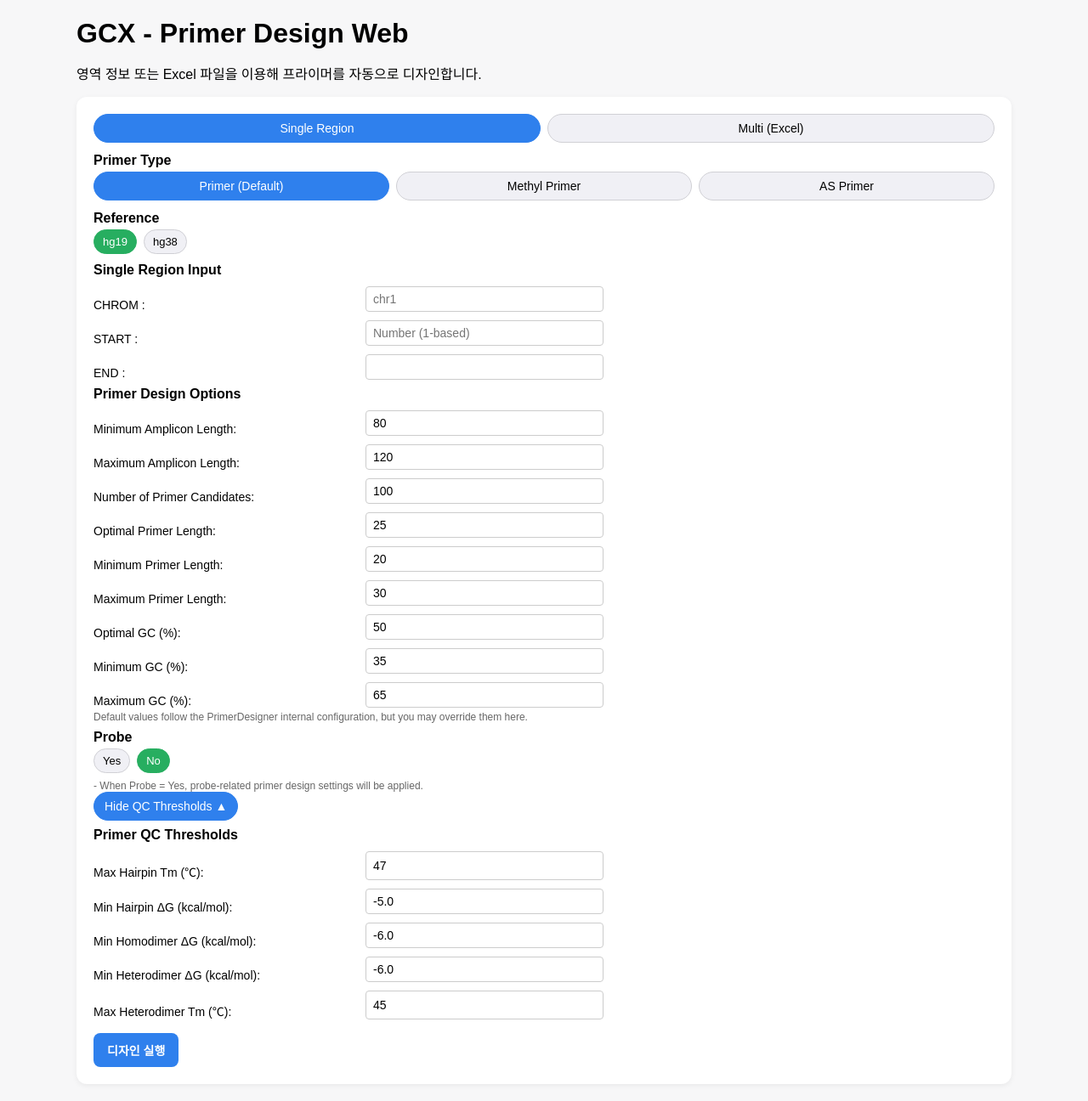
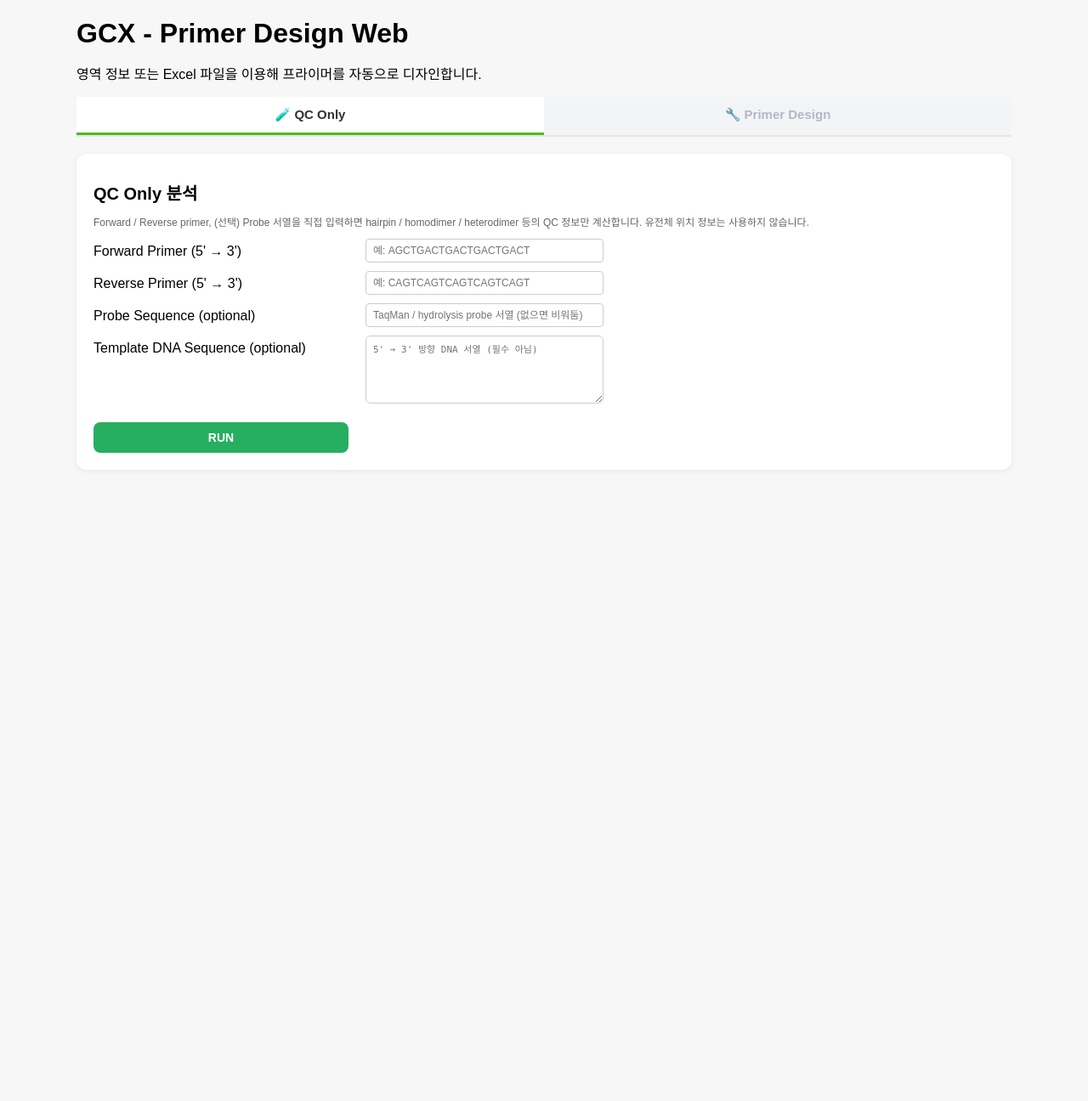
Before and after one commit to kjh918/pcr_designer, a FastAPI app: page / in a window 1280 px wide. Shown: the whole page at 85% size. After the commit the page ends 533 px from the top, so only its background shows below. Run offline with FastAPI, Linux system fonts and the light colour scheme; parts of the project's set-up code (start-up, migrations or seed data) failed here and were passed over.

Commit message:
251208.gen

```diff
--- a/mypkg/app/static/css/components.css
+++ b/mypkg/app/static/css/components.css
@@ -10,10 +10,10 @@
 
 /* 섹션 제목 (중복 정의 있었던 것 통합) */
 .section-title {
-    font-size: 16px;
+    font-size: 20px;
     font-weight: 600;
-    margin-top: 8px;
-    margin-bottom: 4px;
+    margin-top: 11px;
+    margin-bottom: 11px;
 }
 
 /* 상단 모드/옵션 배너 영역 */
@@ -37,9 +37,9 @@
 }
 
 .toggle-btn.active {
-    background: #2f80ed;
+    background: #27ae60;
     color: #ffffff;
-    border-color: #2f80ed;
+    border-color: #27ae60;
 }
 
 .toggle-btn:hover {
@@ -86,7 +86,7 @@
     padding: 10px 16px;
     border-radius: 8px;
     border: none;
-    background: #2f80ed;
+    background: #27ae60;
     color: #ffffff;
     font-weight: 600;
     cursor: pointer;
@@ -105,3 +105,40 @@
 .mode-section {
     margin-top: 10px;
 }
+/* QC / Design 탭 스타일 */
+/* ==============================
+   QC Only / Primer Design 탭 UI
+   ============================== */
+
+.qc-tabs {
+    display: flex;
+    justify-content: center;
+    margin-bottom: 20px;
+    border-bottom: 2px solid #e5e7eb; /* 밑줄 */
+    gap: 0;
+}
+
+.qc-tab-btn {
+    flex: 1;
+    text-align: center;
+    padding: 12px 14px;
+    border: none;
+    background: #f3f4f6;          /* 연한 회색 배경 */
+    color: #b6b6c7;               /* 중간 톤 텍스트 */
+    font-weight: 600;
+    font-size: 15px;
+    cursor: pointer;
+    transition: all 0.2s ease;
+    border-bottom: 3px solid transparent;
+    border-radius: 0;             /* pill 느낌 제거 - 탭처럼 보이도록 */
+}
+
+.qc-tab-btn:hover {
+    background: #e5e7eb;          /* hover 시 약간 진해짐 */
+}
+
+.qc-tab-btn.active {
+    background: #ffffff;
+    color: #30332f;               /* 파란색 강조 */
+    border-bottom-color: #4aba1e; /* active 탭 하단 파란 라인 */
+}
--- a/mypkg/app/static/css/form.css
+++ b/mypkg/app/static/css/form.css
@@ -1,9 +1,9 @@
-/* static/css/form.css */
+w/* static/css/form.css */
 
 label {
     display: block;
     margin-top: 8px;
-    font-size: 14px;
+    font-size: 111px;
 }
 
 input[type="text"],
@@ -14,7 +14,7 @@
     padding: 6px 8px;
     border-radius: 6px;
     border: 1px solid #ccccd4;
-    font-size: 14px;
+    font-size: 11px;
     box-sizing: border-box;
 }
 
@@ -45,7 +45,7 @@
 
 .primer-form input {
     padding: 6px 8px;
-    font-size: 14px;
+    font-size: 12px;
     border: 1px solid #ccc;
     border-radius: 4px;
     width: 100%;
--- a/mypkg/app/static/js/toggles.js
+++ b/mypkg/app/static/js/toggles.js
@@ -1,15 +1,23 @@
-
 // static/js/toggles.js
-// For browser
 
 document.addEventListener("DOMContentLoaded", () => {
-    // === Mode 토글 ===
+    initModeToggle();
+    initPrimerTypeToggle();
+    initReferenceToggle();
+    initProbeToggle();
+    initQcPanelToggle();
+    initQcViewToggle();   // ← 이 줄이 실제로 있는지!
+});
+
+// === 1) Single / Multi 설계 모드 토글 ===
+function initModeToggle() {
     const modeInput = document.getElementById("mode-input");
     const singleSection = document.getElementById("single-section");
     const multiSection = document.getElementById("multi-section");
     const modeBtns = document.querySelectorAll(".mode-btn");
 
-    if (modeInput && singleSection && multiSection && modeBtns.length > 0) {
+    if (!modeInput || !singleSection || !multiSection || !modeBtns.length) return;
+
     modeBtns.forEach(btn => {
         btn.addEventListener("click", () => {
             const mode = btn.getAttribute("data-mode");
@@ -29,11 +37,13 @@
     });
 }
 
-    // === Primer Type 토글 ===
+// === 2) Primer Type 토글 ===
+function initPrimerTypeToggle() {
     const primerInput = document.getElementById("primer-type-input");
     const primerBtns = document.querySelectorAll(".primer-btn");
 
-    if (primerInput && primerBtns.length > 0) {
+    if (!primerInput || !primerBtns.length) return;
+
     primerBtns.forEach(btn => {
         btn.addEventListener("click", () => {
             const primerType = btn.getAttribute("data-primer");
@@ -45,11 +55,13 @@
     });
 }
 
-    // === Reference 토글 ===
+// === 3) Reference 토글 ===
+function initReferenceToggle() {
     const referenceInput = document.getElementById("reference-input");
     const refBtns = document.querySelectorAll(".ref-btn-ref");
 
-    if (referenceInput && refBtns.length > 0) {
+    if (!referenceInput || !refBtns.length) return;
+
     refBtns.forEach(btn => {
         btn.addEventListener("click", () => {
             const ref = btn.getAttribute("data-ref");
@@ -61,11 +73,13 @@
     });
 }
 
-    // === Probe 토글 ===
+// === 4) Probe 토글 ===
+function initProbeToggle() {
     const probeInput = document.getElementById("probe-input");
     const probeBtns = document.querySelectorAll(".probe-btn");
 
-    if (probeInput && probeBtns.length > 0) {
+    if (!probeInput || !probeBtns.length) return;
+
     probeBtns.forEach(btn => {
         btn.addEventListener("click", () => {
             const probeVal = btn.getAttribute("data-probe");
@@ -77,11 +91,13 @@
     });
 }
 
-    // === QC 패널 토글 ===
+// === 5) QC Threshold 패널 토글 ===
+function initQcPanelToggle() {
     const qcToggleBtn = document.getElementById("qc-toggle-btn");
     const qcPanel = document.getElementById("qc-panel");
 
-    if (qcToggleBtn && qcPanel) {
+    if (!qcToggleBtn || !qcPanel) return;
+
     qcToggleBtn.addEventListener("click", () => {
         const hidden = qcPanel.classList.toggle("hidden");
         qcToggleBtn.textContent = hidden
@@ -89,4 +105,28 @@
             : "Hide QC Thresholds ▲";
     });
 }
+// === 6) Primer Design / QC Only wrapper 전환 ===
+function initQcViewToggle() {
+    const tabs = document.querySelectorAll(".qc-tab-btn");
+    const designWrapper = document.getElementById("design-wrapper");
+    const qcWrapper = document.getElementById("qc-wrapper");
+
+    if (!tabs.length || !designWrapper || !qcWrapper) return;
+
+    tabs.forEach(tab => {
+        tab.addEventListener("click", () => {
+            const mode = tab.dataset.qcMode;  // "qc_only" or "design"
+
+            tabs.forEach(t => t.classList.remove("active"));
+            tab.classList.add("active");
+
+            if (mode === "design") {
+                designWrapper.classList.remove("hidden");
+                qcWrapper.classList.add("hidden");
+            } else {
+                designWrapper.classList.add("hidden");
+                qcWrapper.classList.remove("hidden");
+            }
         });
+    });
+}
--- a/mypkg/app/templates/index.html
+++ b/mypkg/app/templates/index.html
@@ -8,39 +8,53 @@
   <div class="card error">에러: {{ error }}</div>
 {% endif %}
 
+
+{# 👉 결과가 있으면 design 모드로, 아니면 qc_only로 기본값 설정 #}
+{% set active_qc_mode = 'qc_only' %}
+{% if single_result or multi_results %}
+  {% set active_qc_mode = 'design' %}
+{% endif %}
+
+{# 🔹 상단 탭에 active_qc_mode 전달 #}
+{% include "partials/qc_mode_toggle.html" with context %}
+
 <div class="card">
 
-    {# 상단 배너들 #}
-    {% include "partials/only_qc.html" %}
+    <div id="qc-wrapper" >
+        {% include "partials/qc_only_form.html" %}
+    </div>
+
+    <div id="design-wrapper" class="hidden">
         {% include "partials/mode_toggle.html" %}
         {% include "partials/primer_type.html" %}
         {% include "partials/reference.html" %}
 
         <form action="/design/form" method="post" enctype="multipart/form-data">
-        {# 숨겨서 서버로 넘길 값들 #}
             <input type="hidden" name="mode" id="mode-input" value="single">
             <input type="hidden" name="primer_type" id="primer-type-input" value="default">
             <input type="hidden" name="reference" id="reference-input" value="hg19">
             <input type="hidden" name="probe" id="probe-input" value="no">
 
-        {# 단일 / 다중 입력 폼 #}
             {% include "partials/form_single.html" %}
             {% include "partials/form_multi.html" %}
             {% include "partials/probe.html" %}
+
+            {# ← QC Threshold 버튼은 form 안쪽에 위치시킴 #}
             {% include "partials/qc_threshold.html" %}
 
-        <button type="submit">디자인 실행</button>
+            <button type="submit">RUN</button>
         </form>
-</div>
 
-{# Single result #}
+        {# 결과 영역 #}
         {% if single_result %}
             {% include "partials/results_single.html" %}
         {% endif %}
 
-{# Multi result #}
         {% if multi_results %}
             {% include "partials/results_multi.html" %}
         {% endif %}
+    </div>
+
+</div>
 
 {% endblock content %}
--- a/mypkg/app/templates/partials/mode_toggle.html
+++ b/mypkg/app/templates/partials/mode_toggle.html
@@ -1,17 +1,6 @@
 {# partials/mode_toggle.html #}
+<div class="section-title">Mode</div>
 <div class="banner-toggle">
-  <button
-    type="button"
-    class="toggle-btn mode-btn active"
-    data-mode="single"
-  >
-    Single Region
-  </button>
-  <button
-    type="button"
-    class="toggle-btn mode-btn"
-    data-mode="multi"
-  >
-    Multi (Excel)
-  </button>
+    <div class="toggle-btn primer-btn active" data-primer="default">Single Region</div>
+    <div class="toggle-btn primer-btn" data-primer="methyl">Multi (Excel)</div>
 </div>
--- a/mypkg/app/templates/partials/only_qc.html
+++ /dev/null
@@ -1,11 +0,0 @@
-<div id="multi-section" class="mode-section hidden">
-    <div class="section-title">Primer QC Mode</div>
-    <label>
-        Excel 파일:
-        <input type="file" name="file" accept=".xlsx,.xls">
-    </label>
-    <div class="help-text">
-        - 기본 컬럼: chrom, start, end, name (옵션), sequence (옵션)<br>
-        - reference가 hg19/hg38이면 chrom/start/end를 기반으로 서열을 가져오도록 구현할 수 있습니다.
-    </div>
-</div>
--- /dev/null
+++ b/mypkg/app/templates/partials/qc_mode_toggle.html
@@ -0,0 +1,17 @@
+<div class="qc-tabs">
+    <button
+        type="button"
+        class="qc-tab-btn {% if active_qc_mode == 'qc_only' %}active{% endif %}"
+        data-qc-mode="qc_only"
+    >
+        🧪 QC Only
+    </button>
+
+    <button
+        type="button"
+        class="qc-tab-btn {% if active_qc_mode == 'design' %}active{% endif %}"
+        data-qc-mode="design"
+    >
+        🔧 Primer Design
+    </button>
+</div>
--- /dev/null
+++ b/mypkg/app/templates/partials/qc_only_form.html
@@ -0,0 +1,56 @@
+{# templates/partials/qc_only_form.html #}
+
+
+<div class="section-title">QC Only 분석</div>
+
+  <p class="help-text">
+    Forward / Reverse primer, (선택) Probe 서열을 직접 입력하면
+    hairpin / homodimer / heterodimer 등의 QC 정보만 계산합니다.
+    유전체 위치 정보는 사용하지 않습니다.
+  </p>
+
+  <form action="/qc/only" method="post" class="primer-form" style="margin-top: 12px;">
+
+    <div class="form-row">
+      <label for="qc-forward">Forward Primer (5' → 3')</label>
+      <input
+        type="text"
+        id="qc-forward"
+        name="forward"
+        placeholder="예: AGCTGACTGACTGACTGACT"
+        required
+      >
+    </div>
+
+    <div class="form-row">
+      <label for="qc-reverse">Reverse Primer (5' → 3')</label>
+      <input
+        type="text"
+        id="qc-reverse"
+        name="reverse"
+        placeholder="예: CAGTCAGTCAGTCAGTCAGT"
+        required
+      >
+    </div>
+
+    <div class="form-row">
+      <label for="qc-probe">Probe Sequence (optional)</label>
+      <input
+        type="text"
+        id="qc-probe"
+        name="probe"
+        placeholder="TaqMan / hydrolysis probe 서열 (없으면 비워둠)"
+      >
+    </div>
+
+    <div class="form-row">
+      <label for="qc-template">Template DNA Sequence (optional)</label>
+      <textarea
+        id="qc-template"
+        name="template_sequence"
+        placeholder="5' → 3' 방향 DNA 서열 (필수 아님)"
+      ></textarea>
+    </div>
+
+    <button type="submit" style="margin-top: 12px;">RUN</button>
+</form>
--- a/mypkg/app/templates/partials/qc_threshold.html
+++ b/mypkg/app/templates/partials/qc_threshold.html
@@ -38,19 +38,3 @@
     </div>
 
 </div>
-<script>
-    const btn = document.getElementById('qc-toggle-btn');
-    const panel = document.getElementById('qc-panel');
-
-    btn.addEventListener('click', () => {
-        const hidden = panel.classList.toggle('hidden');
-
-        if (hidden) {
-            btn.classList.add('active');
-            btn.textContent = "Show QC Thresholds ▼";
-        } else {
-            btn.classList.remove('active');
-            btn.textContent = "Hide QC Thresholds ▲";
-        }
-    });
-</script>
--- a/mypkg/primer/core.py
+++ b/mypkg/primer/core.py
@@ -258,7 +258,5 @@
     filtered_df = pd.DataFrame(filtered_rows)
 
     print("QC 통과 primer 개수:", len(filtered_df))
-    if not filtered_df.empty:
-        print(filtered_df.head())
 
     return total_df, filtered_df
--- a/mypkg/primer/pcr_components.py
+++ b/mypkg/primer/pcr_components.py
@@ -309,7 +309,9 @@
         return self.template_sequence[self.forward_start_index : self.reverse_end_index + 1]
 
     def to_dict(self) -> Dict[str, Any]:
+        ######################### ERRR ########################
         amplicon_dict: Dict[str, Any] = {
+            "id":f"{self.chrom}:{str(self.start + 1)}-{str(self.end)}",
             "reference_template_sequence": self.reference_template_sequence,
             "template_sequence": self.template_sequence,
             "target_start_index": self.target_start_index,
```
Also changed, not shown: mypkg/app/routers/design.py (+17 -40 lines), mypkg/app/routers/export.py (+43 -8 lines), mypkg/app/templates/partials/results_single.html (+65 -9 lines), mypkg/primer/qc.py (+99 -22 lines), mypkg/primer/qpcr_designer.py (deleted, +0 -167 lines), mypkg/app/service/__init__.py (added), mypkg/app/static/css/base.css (line endings or trailing spaces). Lines whose indentation alone changed are shown as unchanged.
